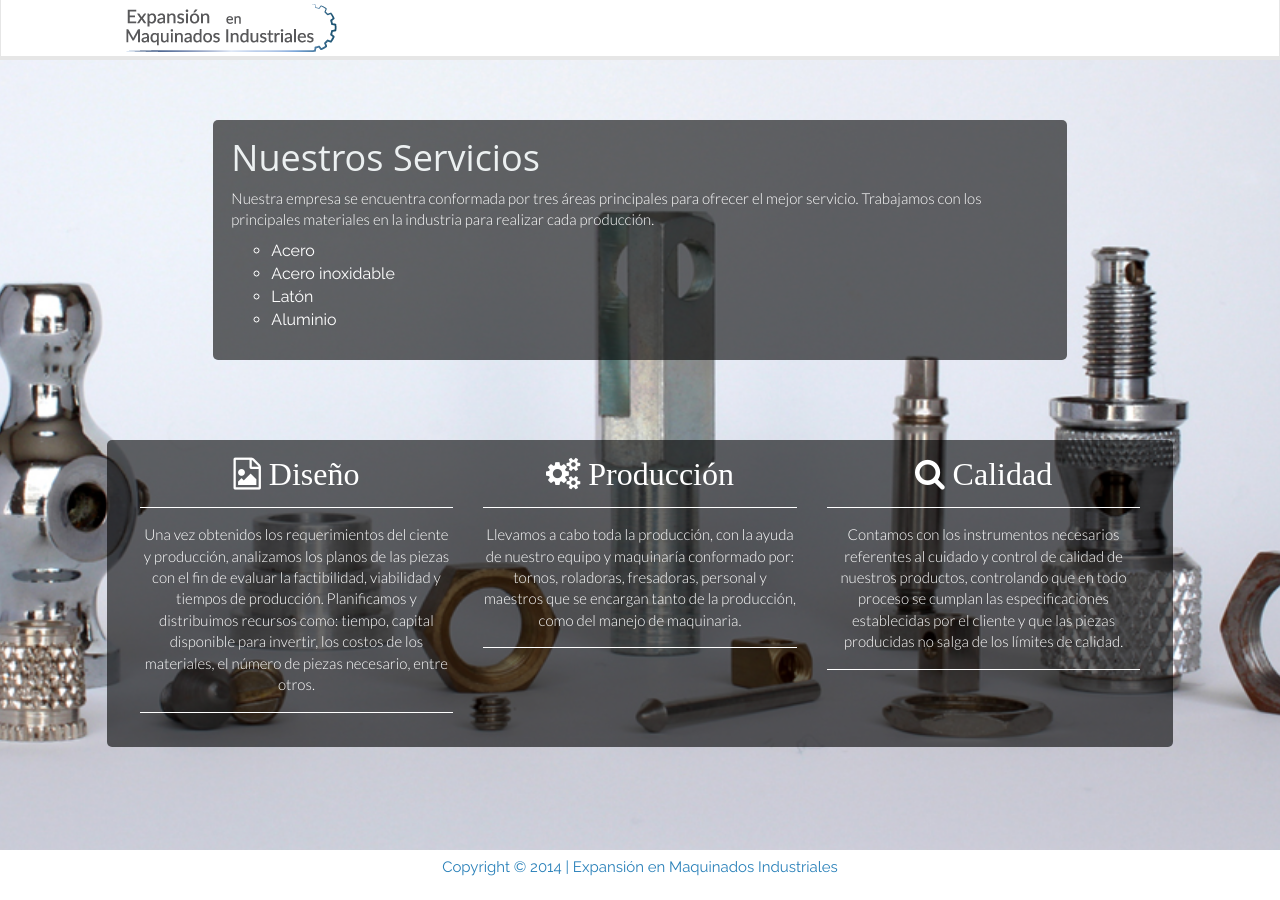
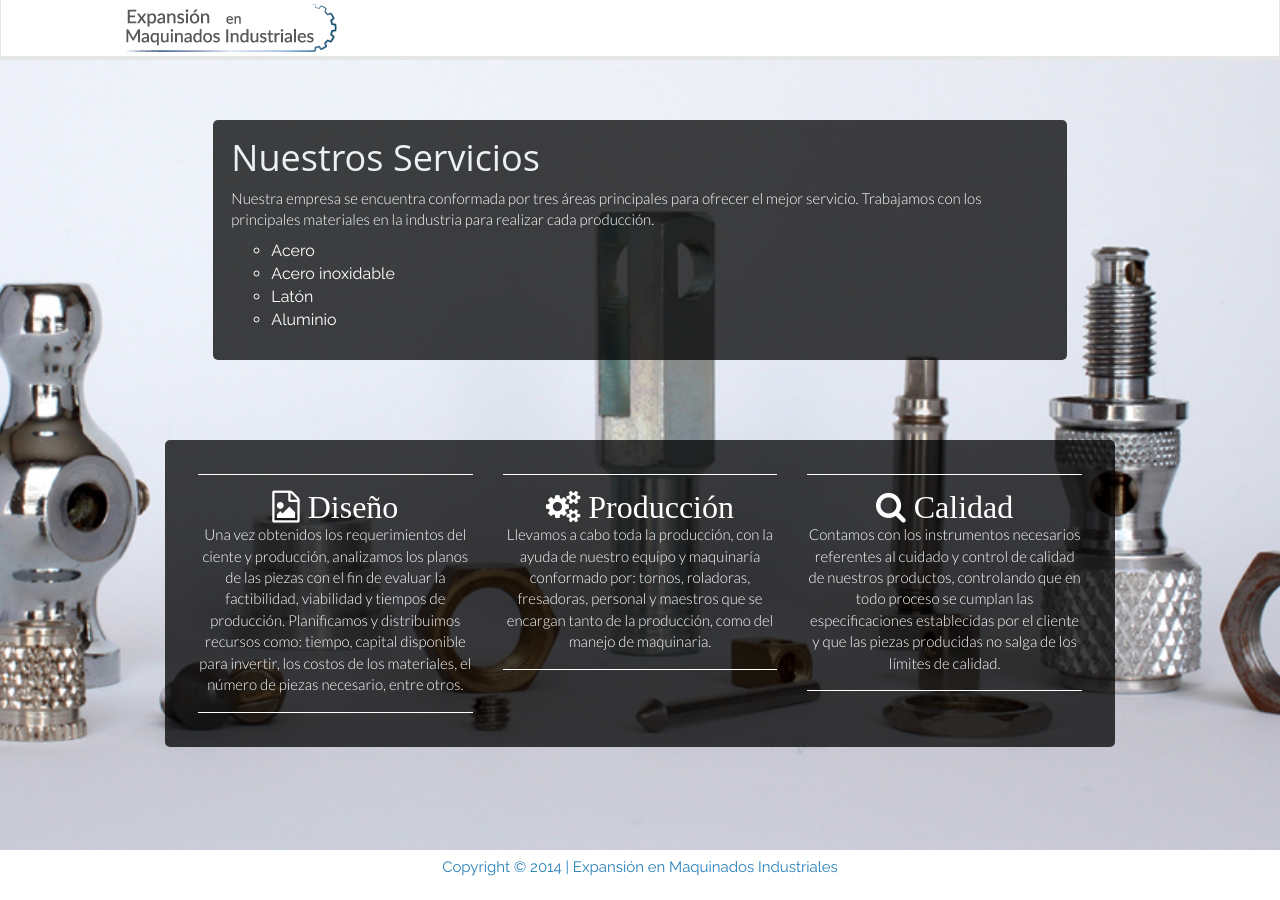
Before and after one commit to cortega8612/expmaq, a Jekyll site: the page built from servicios/index.html, in a window 1280 px wide. Built offline with Jekyll 4.4.1, drawn with Linux system fonts in a browser that asks for light colours; nearby versions of some CDN libraries; library files that are not in the unit come from our copies.

Commit message:
changed block-text color

```diff
--- a/css/custom.css
+++ b/css/custom.css
@@ -177,7 +177,7 @@ ul.nav a:hover {
 .block-text {
    color: white;
    background: rgb(0, 0, 0); /* fallback color */
-   background: rgba(0, 0, 0, 0.6);
+   background: rgba(0, 0, 0, 0.75);
    padding: 18px;
    margin-bottom: 80px;
    -moz-border-radius: 5px;
@@ -185,6 +185,7 @@ ul.nav a:hover {
 border-radius: 5px; /* future proofing */
 -khtml-border-radius: 5px; /* for old Konqueror browsers */
 }
+
 
 .ula {
   list-style-type: circle;
--- a/servicios/index.html
+++ b/servicios/index.html
@@ -19,33 +19,32 @@ layout: default
 
 	  </div>
 
-
-	  <div class="animated fadeInUp row col-md-10 col-md-offset-1 block-text">
+<div class="container">
+	  <div class="row center animated fadeInUp block-text col-md-10 col-md-offset-1">
 
 			<div class="col-md-4 textcenter">
+			<hr />
 				<i class="fa fa-file-image-o fa-2x">  Diseño </i>
-			<hr />
 				<p>Una vez obtenidos los requerimientos del ciente y producción, analizamos los planos de las piezas con el fin de evaluar la factibilidad, viabilidad y tiempos de producción. Planificamos y distribuimos recursos como: tiempo, capital disponible para invertir, los costos de los materiales, el número de piezas necesario, entre otros.</p>
 			<hr />
 			</div>
 
 			<div class="col-md-4 textcenter">
+			<hr />
 				<i class="fa fa-gears fa-2x">  Producción </i>
-				<hr />
 				<p>Llevamos a cabo toda la producción, con la ayuda de nuestro equipo y maquinaría conformado por: tornos, roladoras, fresadoras, personal y maestros que se encargan tanto de la producción, como del manejo de maquinaria.</p>
 			<hr />
 			</div>
 
 			<div class="col-md-4 textcenter">
+			<hr />
 				<i class="fa fa-search fa-2x">  Calidad </i>
-				<hr />
 				<p>Contamos con los instrumentos necesarios referentes al cuidado y control de calidad de nuestros productos, controlando que en todo proceso se cumplan las especificaciones establecidas por el cliente y que las piezas producidas no salga de los límites de calidad.</p>
 			<hr />
 			</div>
 
-
+			</div>
 		</div>
 </div>
 
-
 </body>
```
Lines whose indentation alone changed are shown as unchanged.
